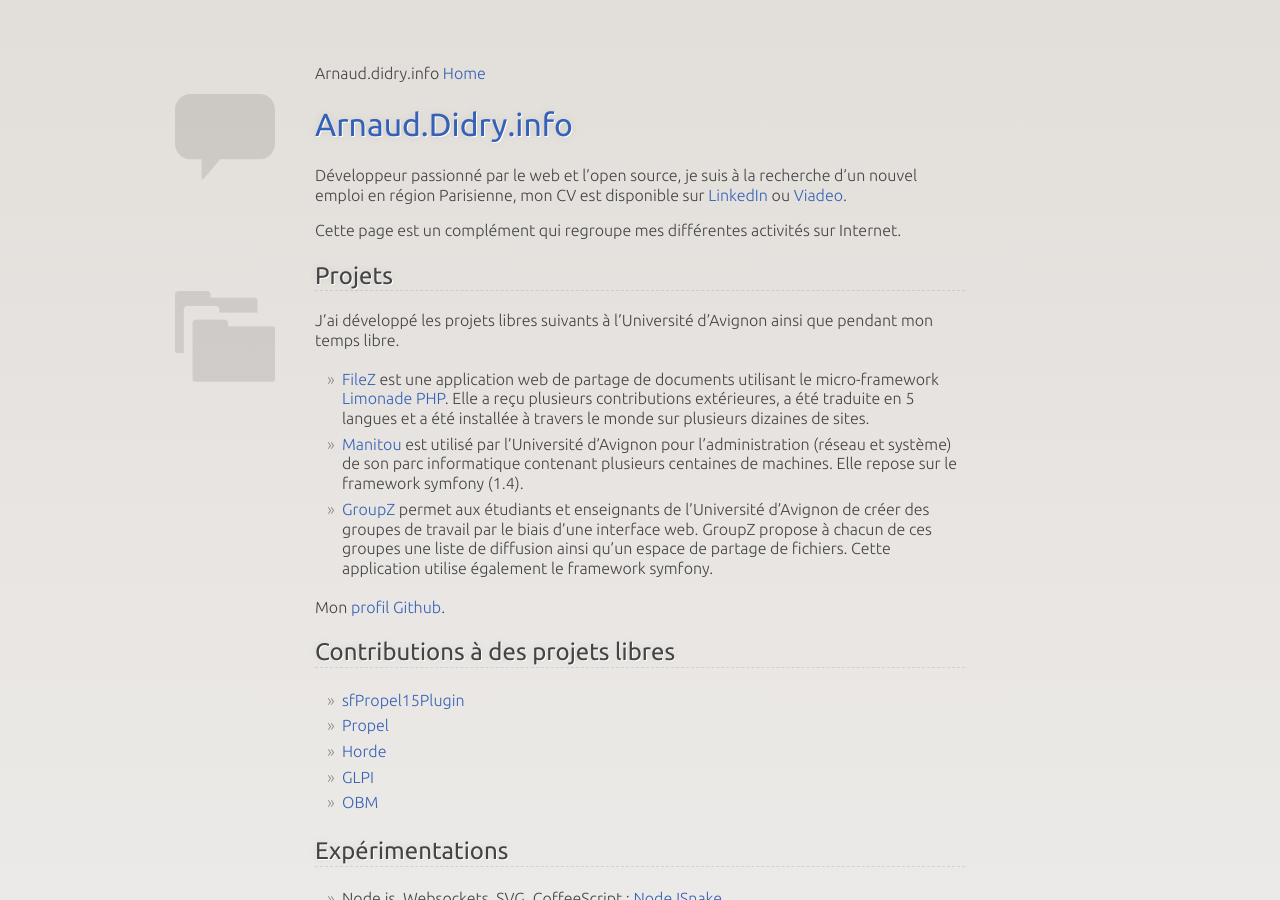
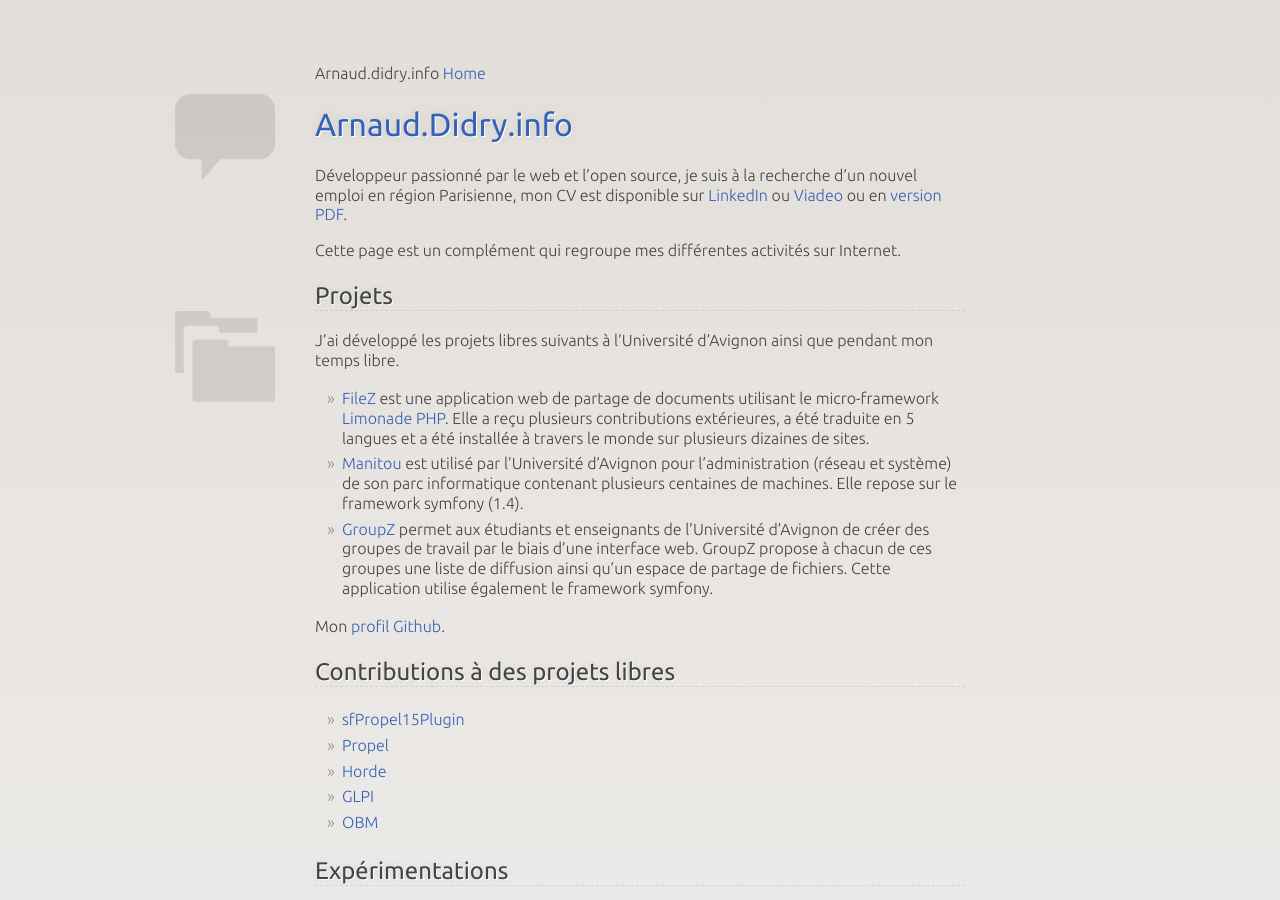
Before and after one commit to ArnaudD/arnaudd.github.com, a Jekyll site: the page built from index.md, in a window 1280 px wide and 900 px high. Built offline with Jekyll 4.4.1, drawn with Linux system fonts in a browser that asks for light colours; nearby versions of some CDN libraries.

Commit message:
Ajout de la version PDF du CV

```diff
--- a/index.md
+++ b/index.md
@@ -3,7 +3,7 @@
 title: "Arnaud.Didry.info"
 ---
 
-Développeur passionné par le web et l'open source, je suis à la recherche d'un nouvel emploi en région Parisienne, mon CV est disponible sur [LinkedIn](http://fr.linkedin.com/in/arnauddidry) ou [Viadeo](http://www.viadeo.com/fr/profile/arnaud.didry).
+Développeur passionné par le web et l'open source, je suis à la recherche d'un nouvel emploi en région Parisienne, mon CV est disponible sur [LinkedIn](http://fr.linkedin.com/in/arnauddidry) ou [Viadeo](http://www.viadeo.com/fr/profile/arnaud.didry) ou en [version PDF](/CV.pdf).
 
 Cette page est un complément qui regroupe mes différentes activités sur Internet.
 
```
Also changed, not shown: 2 other files.
